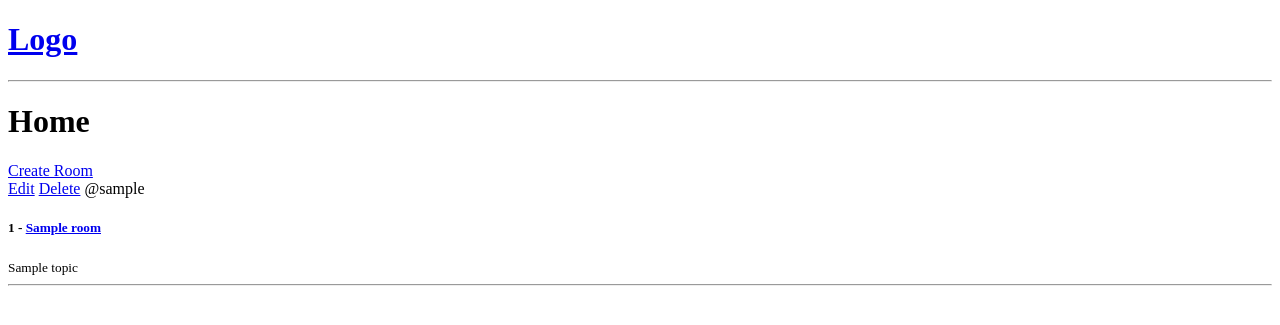
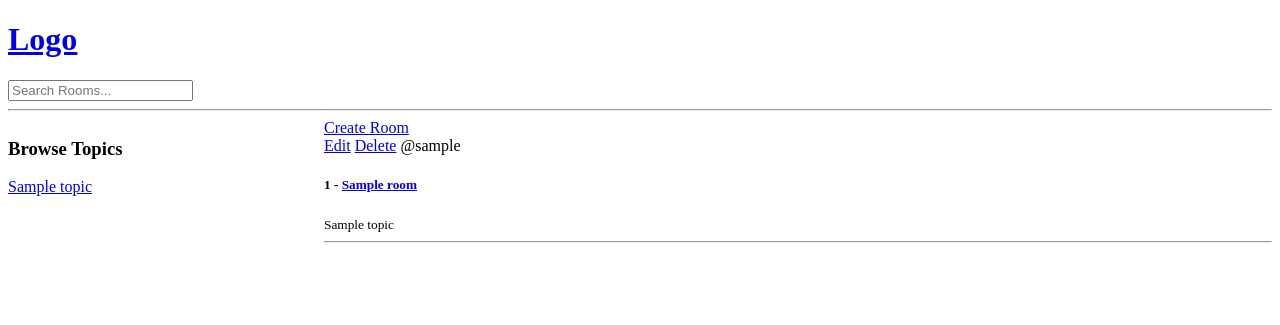
Before and after one commit to michaeljdye/StudyBud, a Django app: page / in a window 1280 px wide. Shown: the top 325 px of the page. Run offline with Django 4.2, Linux system fonts and the light colour scheme; tables that the repository leaves empty hold one stand-in row (values such as "Sample post").

Commit message:
feat: Add search functionality

```diff
--- a/base/templates/base/home.html
+++ b/base/templates/base/home.html
@@ -1,6 +1,23 @@
 {% extends 'main.html' %} {% block content%}
 
-<h1>Home</h1>
+<style>
+  .home-container {
+    display: grid;
+    grid-template-columns: 1fr 3fr;
+  }
+</style>
+
+<div class="home-container">
+  <div>
+    <h3>Browse Topics</h3>
+    <div>
+      {% for topic in topics %}
+      <div>
+        <a href="{% url 'home' %}?q={{topic.name}}">{{topic.name}}</a>
+      </div>
+      {% endfor %}
+    </div>
+  </div>
 
     <div>
       <a href="{% url 'create-room' %}">Create Room</a>
@@ -20,5 +37,7 @@
         {% endfor %}
       </div>
     </div>
+  </div>
 
   {% endblock %}
+</div>
--- a/base/views.py
+++ b/base/views.py
@@ -1,10 +1,18 @@
 from django.shortcuts import render, redirect
-from .models import Room
+from django.db.models import Q
+from .models import Room, Topic
 from .forms import RoomForm
 
 def home(request):
-    rooms = Room.objects.all()
-    context = {'rooms': rooms}
+    q = request.GET.get('q') if request.GET.get('q') != None else ''
+    rooms = Room.objects.filter(
+        Q(topic__name__icontains=q) |
+        Q(name__icontains=q) |
+        Q(description__icontains=q) |
+        Q(host__username__icontains=q)
+        )
+    topics = Topic.objects.all()
+    context = {'rooms': rooms, 'topics': topics}
 
     return render(request, 'base/home.html', context)
 
--- a/templates/navbar.html
+++ b/templates/navbar.html
@@ -1,3 +1,7 @@
 <a href="/"><h1>Logo</h1> </a>
 
+<form method="GET" action="{% url 'home' %}">
+  <input type="text" name="q" placeholder="Search Rooms..." />
+</form>
+
 <hr />
```
Lines whose indentation alone changed are shown as unchanged.
